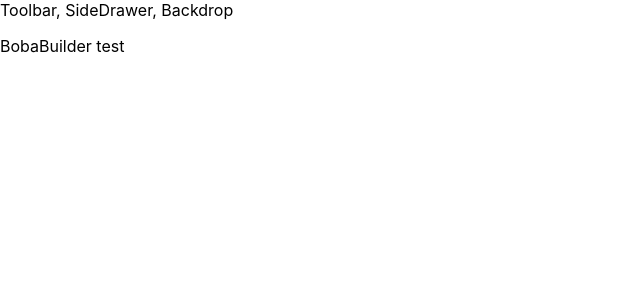
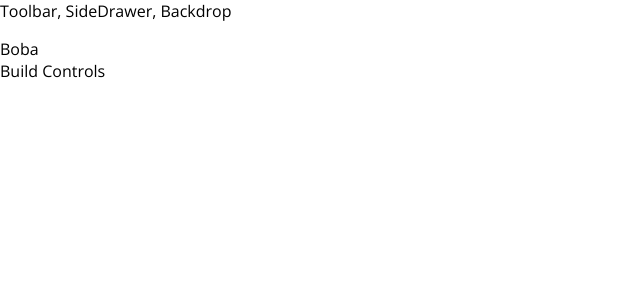
Before and after one commit to alexpich/boba-builder, a React (Create React App) app: page / in a window 1280 px wide. Shown: the top 300 px of the page, without its empty margins (0-640 px from the left). Built offline with nearby package versions, Linux system fonts and the light colour scheme.

Commit message:
Created the BobaBuilder container and file, added some css

```diff
--- a/src/App.js
+++ b/src/App.js
@@ -1,13 +1,14 @@
 import React, { Component } from "react";
 
 import Layout from "./components/Layout/Layout";
+import BobaBuilder from "./containers/BobaBuilder/BobaBuilder";
 
 class App extends Component {
   render() {
     return (
       <div>
         <Layout>
-          <p>BobaBuilder test</p>
+          <BobaBuilder />
         </Layout>
       </div>
     );
--- a/src/components/Layout/Layout.js
+++ b/src/components/Layout/Layout.js
@@ -1,11 +1,12 @@
 import React from "react";
 
 import Aux from "../../hoc/Aux";
+import classes from "./Layout.module.css";
 
 const layout = (props) => (
   <Aux>
     <div>Toolbar, SideDrawer, Backdrop</div>
-    <main>{props.children}</main>
+    <main className={classes.Content}>{props.children}</main>
   </Aux>
 );
 
--- /dev/null
+++ b/src/components/Layout/Layout.module.css
@@ -0,0 +1,3 @@
+.Content {
+  margin-top: 16px;
+}
--- /dev/null
+++ b/src/containers/BobaBuilder/BobaBuilder.js
@@ -0,0 +1,16 @@
+import React, { Component } from "react";
+
+import Aux from "../../hoc/Aux";
+
+class BobaBuilder extends Component {
+  render() {
+    return (
+      <Aux>
+        <div>Boba</div>
+        <div>Build Controls</div>
+      </Aux>
+    );
+  }
+}
+
+export default BobaBuilder;
--- a/src/index.css
+++ b/src/index.css
@@ -1,13 +1,5 @@
 body {
   margin: 0;
-  font-family: -apple-system, BlinkMacSystemFont, 'Segoe UI', 'Roboto', 'Oxygen',
-    'Ubuntu', 'Cantarell', 'Fira Sans', 'Droid Sans', 'Helvetica Neue',
-    sans-serif;
-  -webkit-font-smoothing: antialiased;
-  -moz-osx-font-smoothing: grayscale;
+  padding: 0;
+  font-family: "Open Sans", sans-serif;
 }
-
-code {
-  font-family: source-code-pro, Menlo, Monaco, Consolas, 'Courier New',
-    monospace;
-}
```
